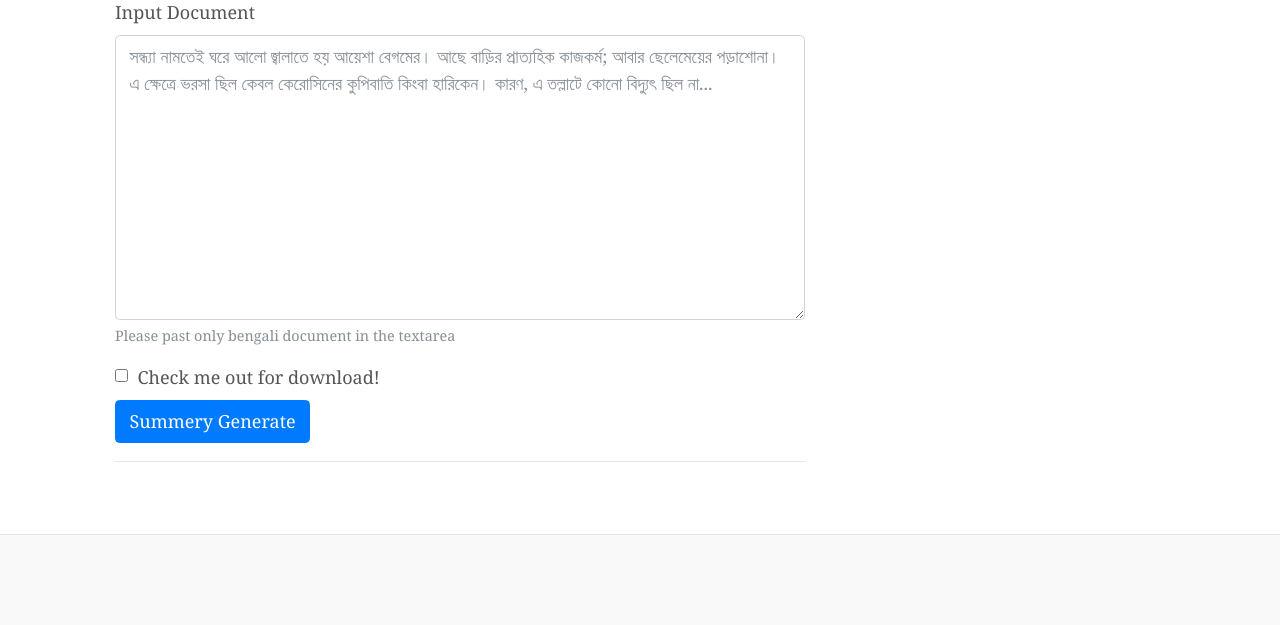
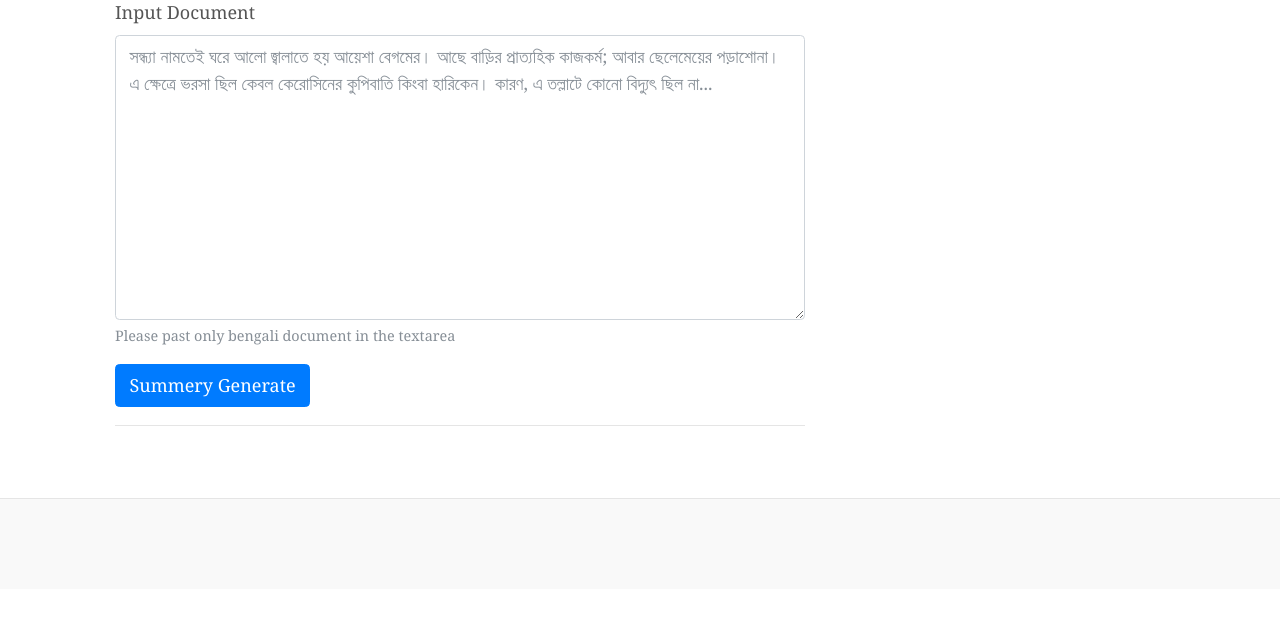
Before and after one commit to porimol/bengali-document-summarizer, a Flask app: page / in a window 1280 px wide. Shown: the part 301-926 px from the top of the page. After the commit the page ends 800 px from the top, so only its background shows below. Run offline with Flask 2, Linux system fonts and the light colour scheme; some libraries are stand-ins or nearby versions.

Commit message:
download summery file

```diff
--- a/src/summarizer/summarizer.py
+++ b/src/summarizer/summarizer.py
@@ -1,6 +1,6 @@
 # coding=utf-8
 
-from flask import Blueprint, render_template, request, session, redirect, url_for
+from flask import Blueprint, render_template, request, make_response, session, redirect, url_for
 import json
 from ..bengali_summarizer.bengalisenttok import BengaliSentTok
 from ..bengali_summarizer.tfidf import TFIDF
@@ -30,8 +30,8 @@ def summery():
             response["original_document"] = document
             response["summary_frequency"] = summary_frequency
             response["summery"] = '। '.join(top_sent.strip() for top_sent in top_sentence)
+        print(response)
 
-        print(json.dumps(response))
         return render_template("summarizer/home.html", summary_response=response)
 
     return render_template("summarizer/home.html")
@@ -75,3 +75,13 @@ def document_summarizer(bangla_corpus):
                 top_weighting_sentences[tokenized_sentences[index]] = sent_score
 
     return top_weighting_sentences
+
+@summarizer.route("/download/", methods=["POST"])
+def summery_download():
+    if request.method == "POST":
+        summery_content = request.form["summery_content"]
+        response = make_response(summery_content)
+        response.headers['Content-Disposition'] = 'attachment; filename=summery.txt'
+        response.mimetype = 'text/txt'
+
+        return response
--- a/src/templates/summarizer/home.html
+++ b/src/templates/summarizer/home.html
@@ -18,23 +18,20 @@
                 <!--<input type="number" class="form-control" id="summary_frequency" aria-describedby="summary_frequency_help" value="{% if summary_response %}{{ summary_response['summary_frequency'] }}{% else %}10{% endif %}" name="summary_frequency">-->
                 <!--<small id="summary_frequency_help" class="form-text text-muted">Default frequency 10</small>-->
             <!--</div>-->
-            <div class="form-check">
-                <label class="form-check-label">
-                <input type="checkbox" class="form-check-input">
-                Check me out for download!
-                </label>
-            </div>
-            <button type="submit" class="btn btn-primary">Summery Generate</button>
+            <button type="submit" class="btn btn-primary" style="cursor:pointer">Summery Generate</button>
             <hr/>
         </form>
     </div>
 
     {% if summary_response %}
     <div class="blog-post">
+        <form action="{{ url_for('summarizer.summery_download') }}" method="POST">
         <div class="form-group">
-            <label for="summery">Summarized Document</label>
-            <textarea class="form-control" id="summery" rows="15">{{ summary_response['summery'] }}</textarea>
+            <label for="summery_content">Summarized Document</label>
+            <textarea class="form-control" id="summery_content" name="summery_content" rows="15" readonly>{{ summary_response['summery'] }}</textarea>
         </div>
+        <button type="submit" class="btn btn-primary" style="cursor:pointer">Download Summary</button>
+        </form>
     </div>
     {% endif %}
 
```
